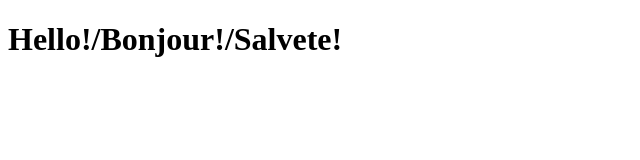
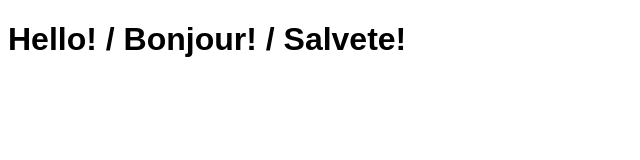
Before and after one commit to felixaszx/felixaszx.github.io, a plain HTML site: page index.html in a window 1280 px wide. Shown: the whole page, without its empty margins (0-640 px from the left). Drawn offline with Linux system fonts and the light colour scheme.

Commit message:
add global font

```diff
--- a/index.html
+++ b/index.html
@@ -1,11 +1,19 @@
 <!DOCTYPE html>
 <html lang="en">
+
 <head>
     <meta charset="UTF-8">
     <meta name="viewport" content="width=device-width, initial-scale=1.0">
     <title>Felixaszx (Felix Xing)</title>
+    <style>
+        html * {
+            font-family: sans-serif;
+        }
+    </style>
 </head>
+
 <body>
-    <h1>Hello!/Bonjour!/Salvete!</h1>
+    <h1>Hello! / Bonjour! / Salvete!</h1>
 </body>
+
 </html>
```
